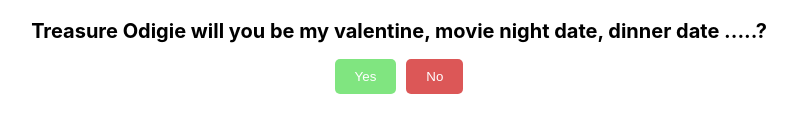
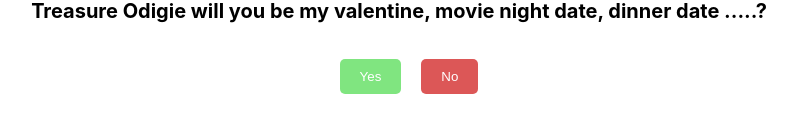
Before and after one commit to HARRIFIED/Special-invite-for-Treasure-, a React (Vite) app in the folder Treasure-Invite/: page / in a window 1280 px wide. Shown: the part 454-586 px from the top of the page, without its empty margins (241-1038 px from the left). Built offline with nearby package versions, Linux system fonts and the light colour scheme.

Commit message:
Fix scale problem in button

```diff
--- a/Treasure-Invite/src/ButtonContainer.jsx
+++ b/Treasure-Invite/src/ButtonContainer.jsx
@@ -32,13 +32,13 @@ const ButtonContainer = ({ state, setWords }) => {
         setVisible(false)
     };
 
-    const dynamicMargin = `${yesScale * 10}px`;
+    const dynamicMargin = `${yesScale * 20}px`;
 
     return (
         <div className="button-container">
             {visible && (
                 <>
-                    <button className="yes-button" style={{ transform: `scale(${yesScale})`, marginRight: dynamicMargin }} onClick={handleClickYes}>Yes</button>
+                    <button className="yes-button" style={{ transform: `scale(${yesScale})`, margin: dynamicMargin }} onClick={handleClickYes}>Yes</button>
                     <button className="no-button" onClick={noHandleClick}>{words[currentIndex]}</button>
                 </>
             )}
```
